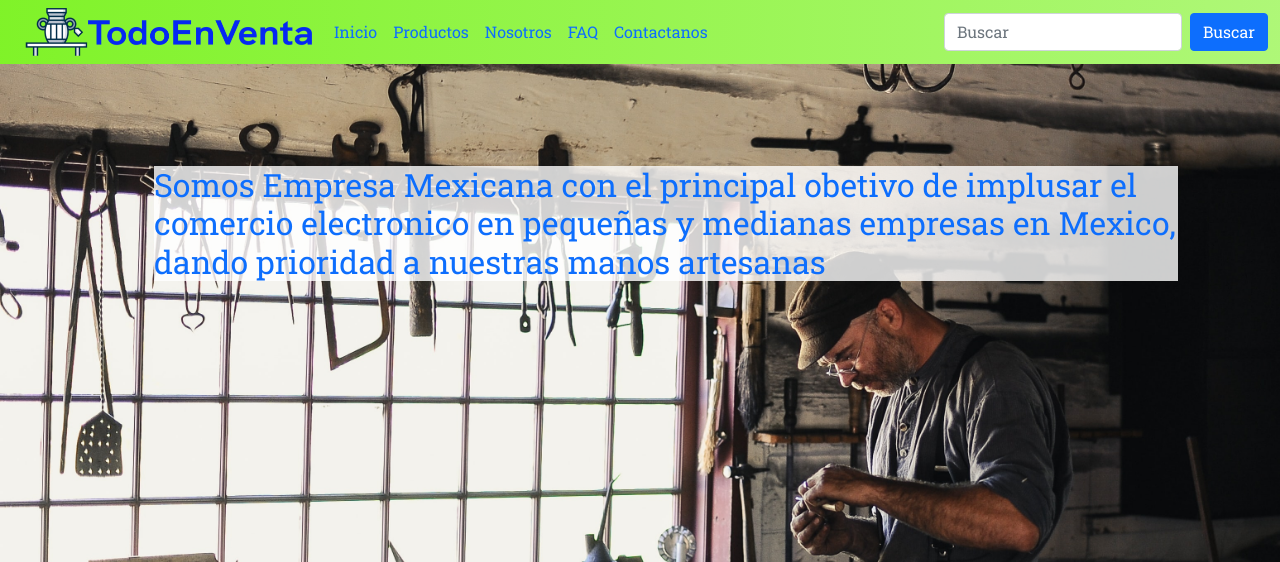
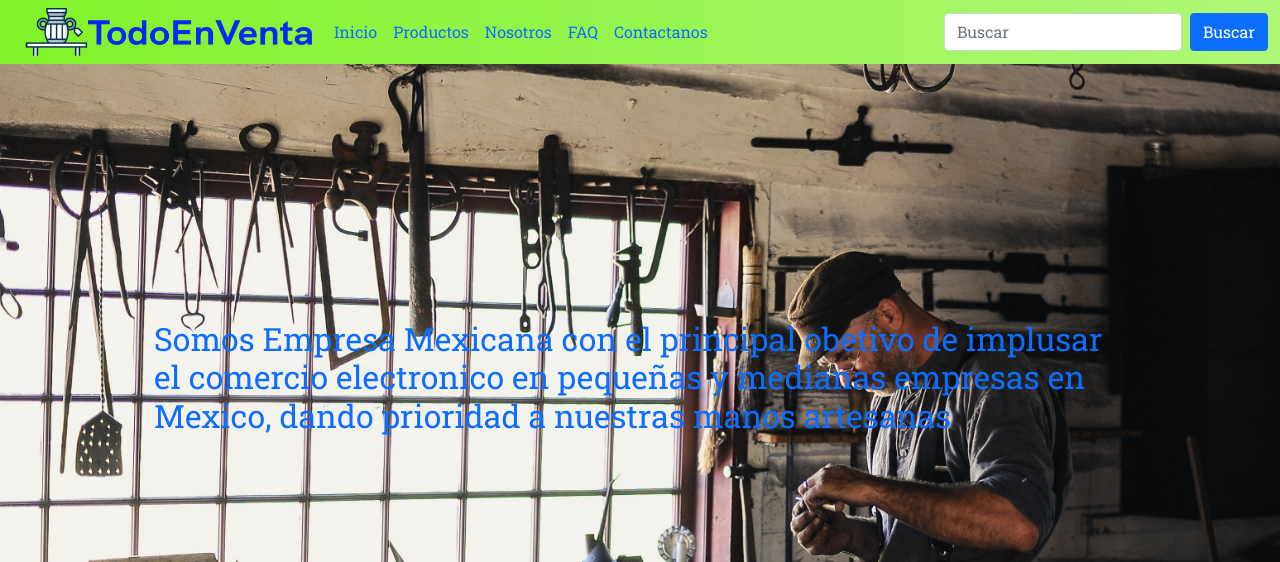
Before and after one commit to FranciscoZaragoza10/Zaragoza_todoenventa---Independiente---copia, a website: page nosotros.html in a window 1280 px wide. Shown: the top 562 px of the page. Drawn offline with nearby package versions, Linux system fonts and the light colour scheme.

Commit message:
fix nosotros

```diff
--- a/nosotros.html
+++ b/nosotros.html
@@ -95,13 +95,7 @@
       </nav>
     </header>
     <main class="nosotros__main">
-      <h2
-        class="
-          nosotros__main__h2
-          animate__animated animate__backInUp
-          text-primary
-        "
-      >
+      <h2 class="animate__animated animate__backInUp text-primary">
         Somos Empresa Mexicana con el principal obetivo de implusar el comercio
         electronico en pequeñas y medianas empresas en Mexico, dando prioridad a
         nuestras manos artesanas
```
